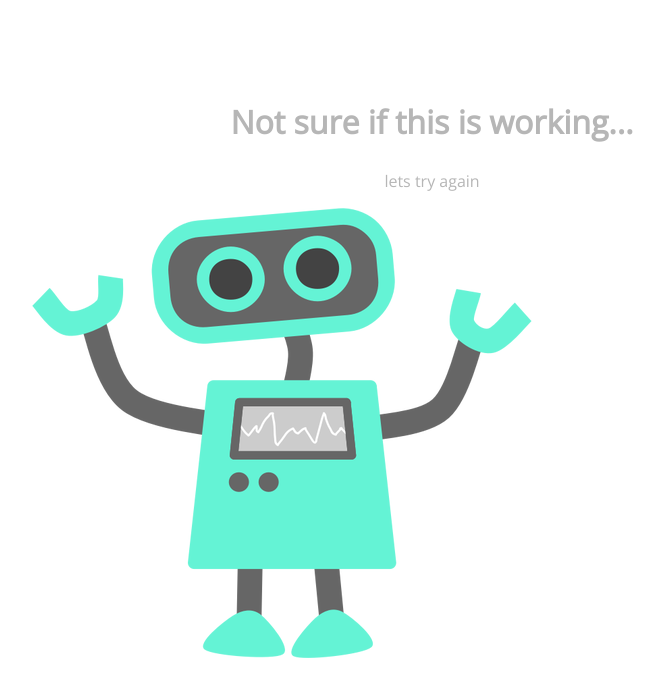
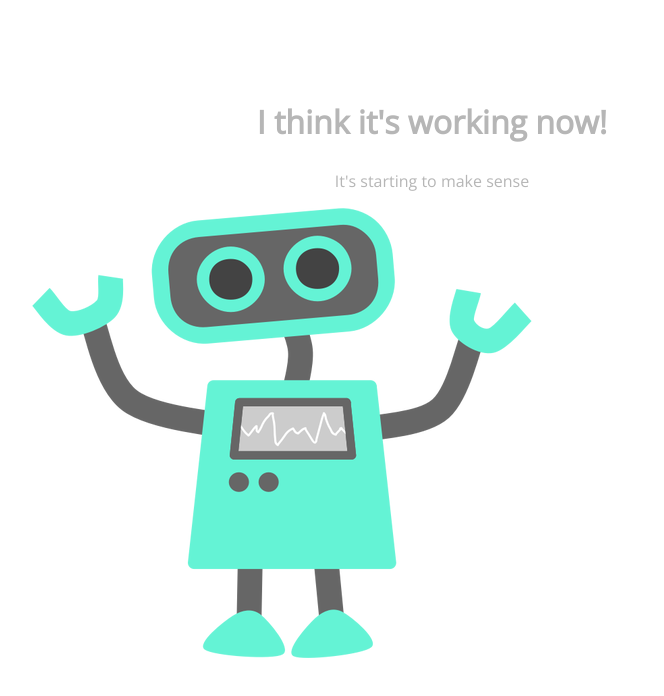
Before and after one commit to melanietrz/skillcrush-105, a plain HTML site: page index.html in a window 1280 px wide. Shown: the whole page, without its empty margins (208-872 px from the left). Drawn offline with nearby package versions, Linux system fonts and the light colour scheme.

Commit message:
header text changes

```diff
--- a/index.html
+++ b/index.html
@@ -8,8 +8,8 @@
 </head>
 <body>
 	<section>
-		<h1>Not sure if this is working... </h1>
-		<p>lets try again</p>
+		<h1>I think it's working now!</h1>
+		<p>It's starting to make sense</p>
 		<img src="img/happy-blue-robot.png">
 	</section>
 </body>
```
